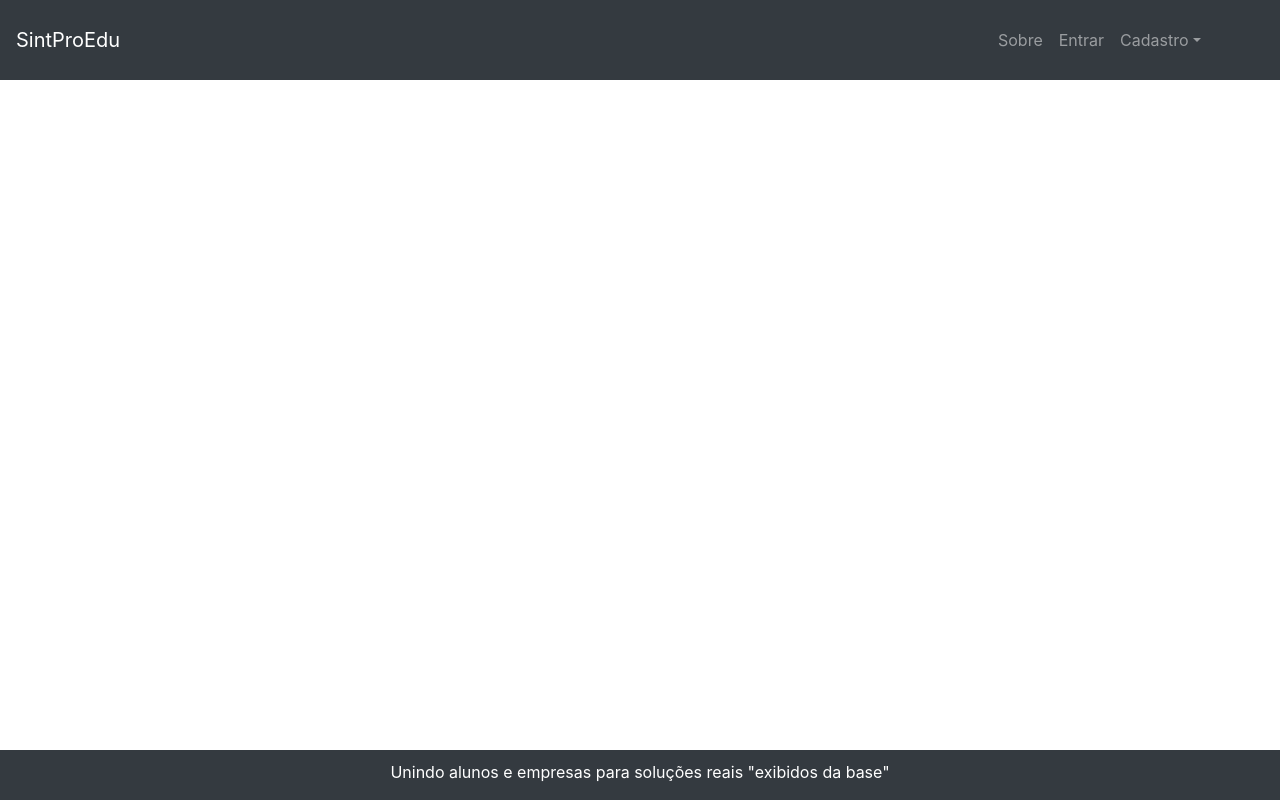
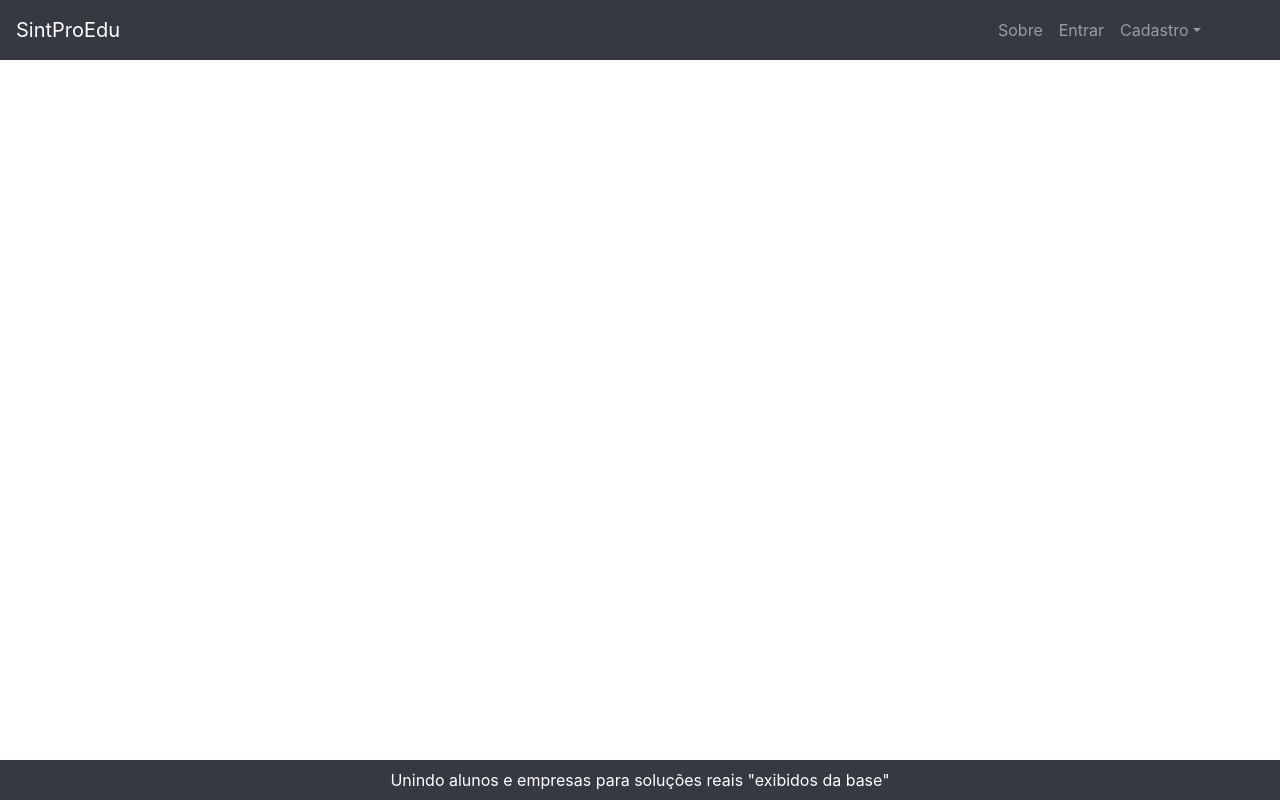
Before and after one commit to CelioBasilio/SintProEdu, a Django app: page / in a window 1280 px wide. Run offline with Django 4.2, Linux system fonts and the light colour scheme; some libraries are stand-ins or nearby versions.

Commit message:
correção rodape e header

```diff
--- a/paginas/templates/paginas/home.html
+++ b/paginas/templates/paginas/home.html
@@ -1,2 +1,16 @@
 {% extends 'base.html' %}
 {% block title %}Pagina Inicial{% endblock %}
+<!doctype html>
+<html lang="en">
+<head>
+    <meta charset="UTF-8">
+    <meta name="viewport"
+          content="width=device-width, user-scalable=no, initial-scale=1.0, maximum-scale=1.0, minimum-scale=1.0">
+    <meta http-equiv="X-UA-Compatible" content="ie=edge">
+    <title>Document</title>
+</head>
+<body>
+
+
+</body>
+</html>
--- a/paginas/templates/paginas/sobre.html
+++ b/paginas/templates/paginas/sobre.html
@@ -49,7 +49,9 @@ estudadas,  quanto para as empresas que terão ajuda na resolução  de seus pro
 <br>Todas as informações fornecidas pelos usuários e ou empresa é de responsabilidade das partes envolvidas. <br>
 <br>O utilizador do site que aceitar fazer uso da plataforma aceita os termos deste contrato descritos nos parágrafos acima.<br>
 </p>
+
 </div>
 </div>
 </div>
+
 {% endblock %}
--- a/static/css/styles.css
+++ b/static/css/styles.css
@@ -6,6 +6,8 @@
   width: 300px;
   padding: 10px;
 }
+
+
 .footer {
 position: fixed ;
 left : 0;
@@ -32,9 +34,7 @@ top: 130px;
     top: 135px;
     position: relative;
 }
-.custom-bar{
-    height: 80px;
-}
+
 .sobre{
 position: absolute;
     top: 120px;
--- a/templates/base.html
+++ b/templates/base.html
@@ -1,3 +1,5 @@
+
+
 <!DOCTYPE html>
 {% load static %}
 
@@ -20,7 +22,8 @@
 
 <body>
     <div class="container box-1">
-        <nav class="navbar custom-bar navbar-expand-md navbar-dark bg-dark fixed-top">
+        <nav class="navbar custom-bar navbar-expand-md navbar-dark bg-dark fixed-top"
+        style="height: 60px;">
             <a class="navbar-brand" href="/">SintProEdu</a>
             <button class="navbar-toggler" type="button" data-toggle="collapse" data-target="#navbarsExampleDefault"
                 aria-controls="navbarsExampleDefault" aria-expanded="false" aria-label="Toggle navigation">
@@ -71,9 +74,7 @@
     </main>
     </div>
     <div class="container box-3">
-    <footer class="footer footer-dark bg-dark">
-        <p>Unindo alunos e empresas para soluções reais "exibidos da base"</p>
-    </footer>
+
     </div>
 
 <script src="https://code.jquery.com/jquery-3.4.0.min.js"
@@ -82,6 +83,10 @@
     integrity="sha384-xrRywqdh3PHs8keKZN+8zzc5TX0GRTLCcmivcbNJWm2rs5C8PRhcEn3czEjhAO9o"
     crossorigin="anonymous"></script>
 <script src="{% static 'js/scripts.js' %}"></script>
+
+    <footer style="background-color: #343a40; color:#fff;padding:.5em; text-align:center; position:fixed; bottom:0 ; left: 0; width:100%;" >
+        <p style="margin:0;">Unindo alunos e empresas para soluções reais "exibidos da base"</p>
+    </footer>
 </body>
 
 </html>
```
Also changed, not shown: db.sqlite3.
